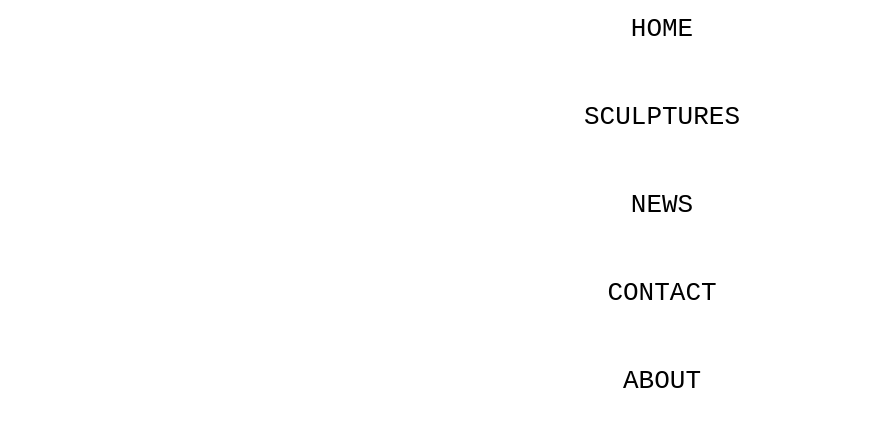
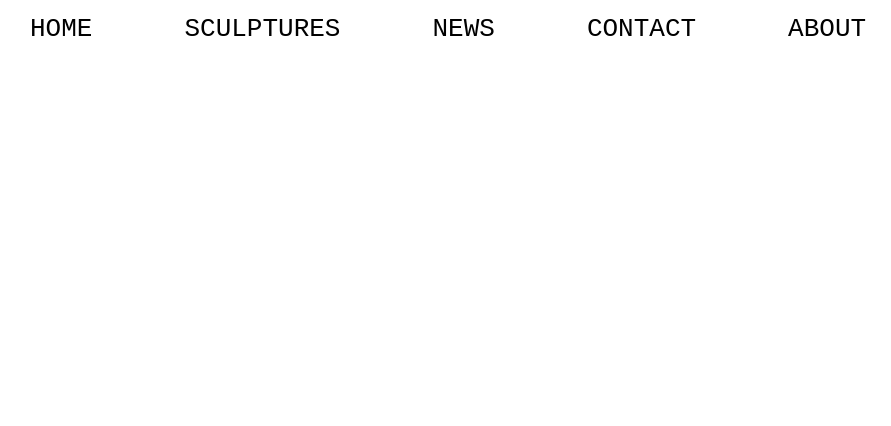
Before and after one commit to nikbold88/proudking.co.uk, a plain HTML site: page index.html in a window 1280 px wide. Shown: the whole page, without its empty margins (24-915 px from the left). Drawn offline with Linux system fonts and the light colour scheme.

Commit message:
Menu Working internal css

```diff
--- a/css/proudking.css
+++ b/css/proudking.css
@@ -1,15 +1,14 @@
-body {margin:0;}
-
 .navbar {
     overflow: hidden;
     background-color: white;
     position: fixed;
     top: 0;
     width: 100%;
+    margin: 0;
 }
 
-.navbar a{
-  float: center;
+.navbar a {
+  float: left;
   display: inline-block;
   margin-right: 30px;
   margin-left: 30px;
--- a/index.html
+++ b/index.html
@@ -4,7 +4,38 @@
 <title>Proud King</title>
 <meta charset="utf-8" />
 <meta name="viewport" content="width=device-width, initial-scale=1">
-<link rel="stylesheet" type="text/css" href="/css/proudking.css">
+<!--<link rel="stylesheet" type="text/css" href="/css/proudking.css">-->
+
+<style>
+  .navbar {
+    overflow: hidden;
+    background-color: white;
+    position: fixed;
+    top: 0;
+    width: 100%;
+    margin: 0;
+}
+
+.navbar a {
+  float: left;
+  display: inline-block;
+  margin-right: 30px;
+  margin-left: 30px;
+  margin-bottom: 30px;
+  color: black;
+  text-align: center;
+  padding: 14px 16px;
+  text-decoration: none;
+  font-family: "Roboto Mono",monospace;
+  text-transform: uppercase;
+  font-size: 26px;
+}
+
+
+.navbar a:hover {
+  background-color: gold;
+}
+</style>
 </head>
 <body>
 
```
